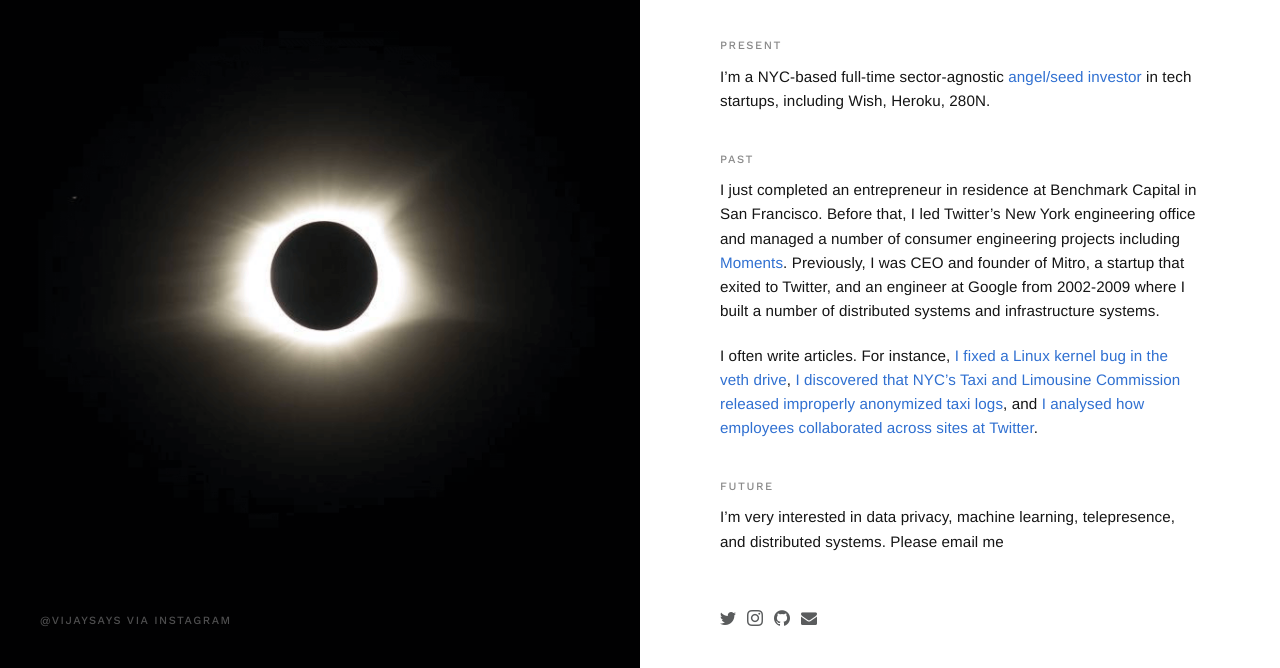
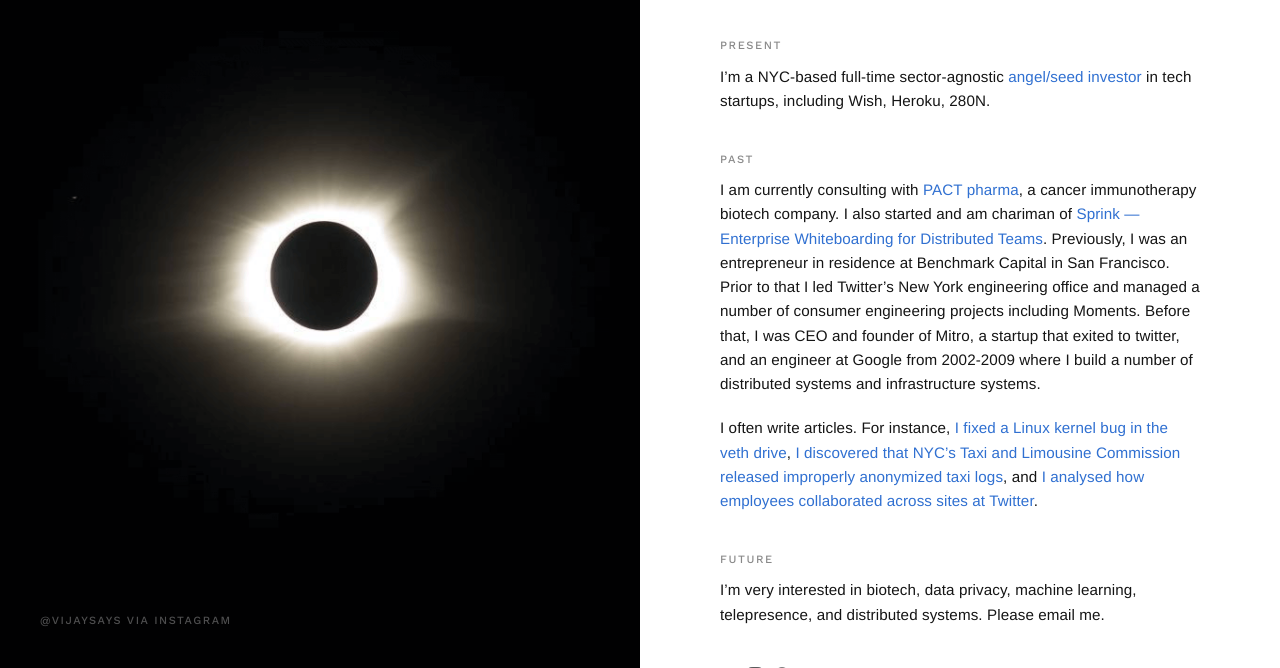
Before and after one commit to vijayp/vijayp-web-public, a plain HTML site: page index.html in a window 1280 px wide. Shown: the part 132-800 px from the top of the page. Drawn offline with nearby package versions, Linux system fonts and the light colour scheme; files whose address does not match are found by name.

Commit message:
fix index file

```diff
--- a/index.html
+++ b/index.html
@@ -31,12 +31,13 @@
             </div>
             <div data-aos="fade">
                 <h2>Past</h2>
-                <p class="with_sub">I just completed an entrepreneur in residence at Benchmark Capital in San Francisco. Before that, I led Twitter’s New York engineering office and managed a number of consumer engineering projects including <a href="https://twitter.com/i/moments">Moments</a>. Previously, I was CEO and founder of Mitro, a startup that exited to Twitter,<br class="visible-xs hide-768" /> and an engineer at Google from<br class="visible-xs hide-768" /> 2002-2009 where I built a number of distributed systems and infrastructure systems.</p>
-                <p>I often write articles. For instance, <a href="https://tech.vijayp.ca/linux-kernel-bug-delivers-corrupt-tcp-ip-data-to-mesos-kubernetes-docker-containers-4986f88f7a19">I fixed a Linux kernel bug in the veth drive</a>, <a href="https://tech.vijayp.ca/of-taxis-and-rainbows-f6bc289679a1"> I discovered that NYC’s Taxi and Limousine Commission released improperly anonymized taxi logs</a>, and <a href="https://blog.twitter.com/engineering/en_us/a/2015/improving-communication-across-distributed-teams.html"> I analysed how employees collaborated across sites at Twitter</a>.</p>
+                <p class="with_sub">I am currently consulting with <a href="http://www.pactpharma.com">PACT pharma</a>, a cancer immunotherapy biotech company. I also started and am chariman of <a href="https://www.trysprink.com">Sprink — Enterprise Whiteboarding for Distributed Teams</a>.  Previously, I was an entrepreneur in residence at Benchmark Capital in San Francisco.  Prior to that I led Twitter’s New York engineering office and managed a number of consumer engineering projects including Moments. Before that, I was CEO and founder of Mitro, a startup that exited to twitter,<br class="visible-xs hide-768" /> and an engineer at Google from<br class="visible-xs hide-768" /> 2002-2009 where I build a number of distributed systems and infrastructure systems.</p>
+		<p>I often write articles. For instance, <a href="https://tech.vijayp.ca/linux-kernel-bug-delivers-corrupt-tcp-ip-data-to-mesos-kubernetes-docker-containers-4986f88f7a19">I fixed a Linux kernel bug in the veth drive</a>, <a href="https://tech.vijayp.ca/of-taxis-and-rainbows-f6bc289679a1"> I discovered that NYC’s Taxi and Limousine Commission released improperly anonymized taxi logs</a>, and <a href="https://blog.twitter.com/engineering/en_us/a/2015/improving-communication-across-distributed-teams.html"> I analysed how employees collaborated across sites at Twitter</a>.</p>
+
             </div>
             <div data-aos="fade" id="future">
                 <h2>Future</h2>
-                <p>I’m very interested in data privacy, machine learning, telepresence, and distributed systems. Please email me </p>
+                <p>I’m very interested in biotech, data privacy, machine learning, telepresence, and distributed systems. Please email me.</p>
             </div>
             <div data-aos="fade" data-aos-anchor="#future" class="social_icons">
                 <a href="https://www.twitter.com/vijayp" class="icon-twitter"></a>
```
